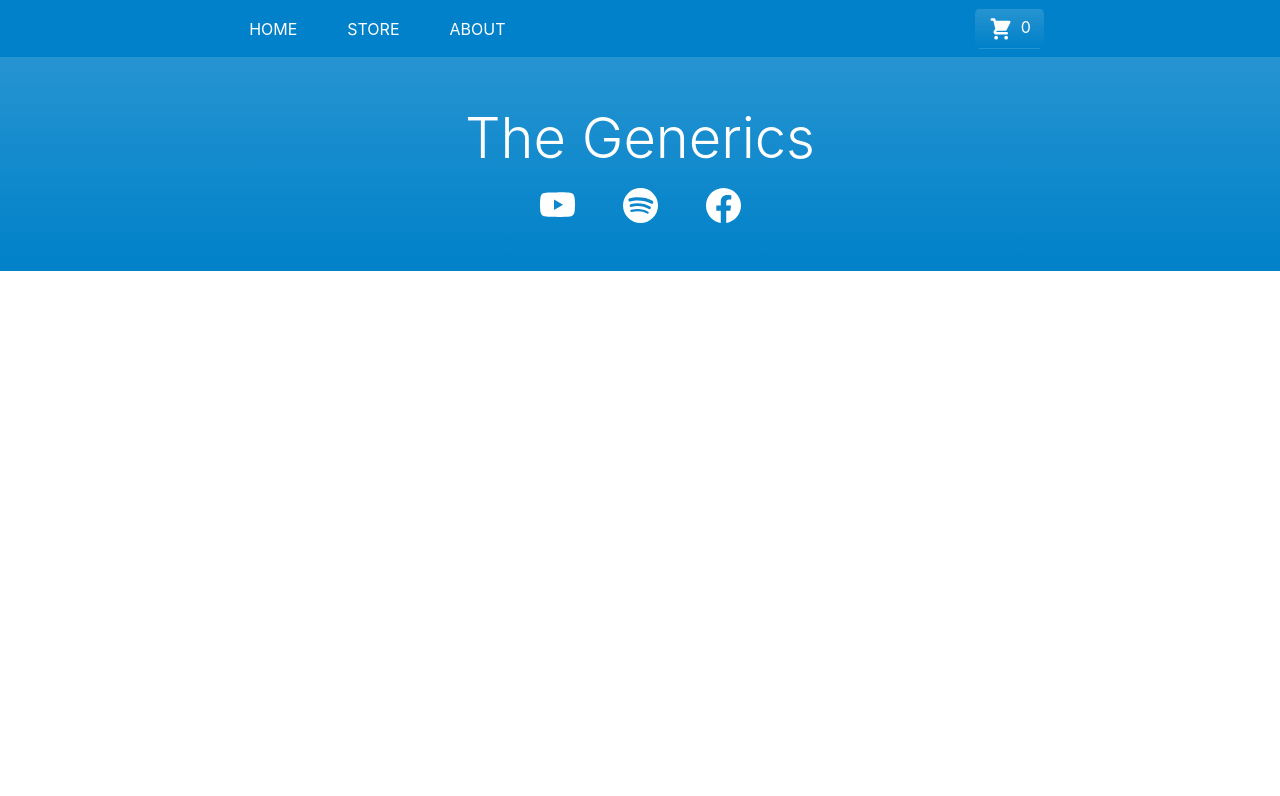
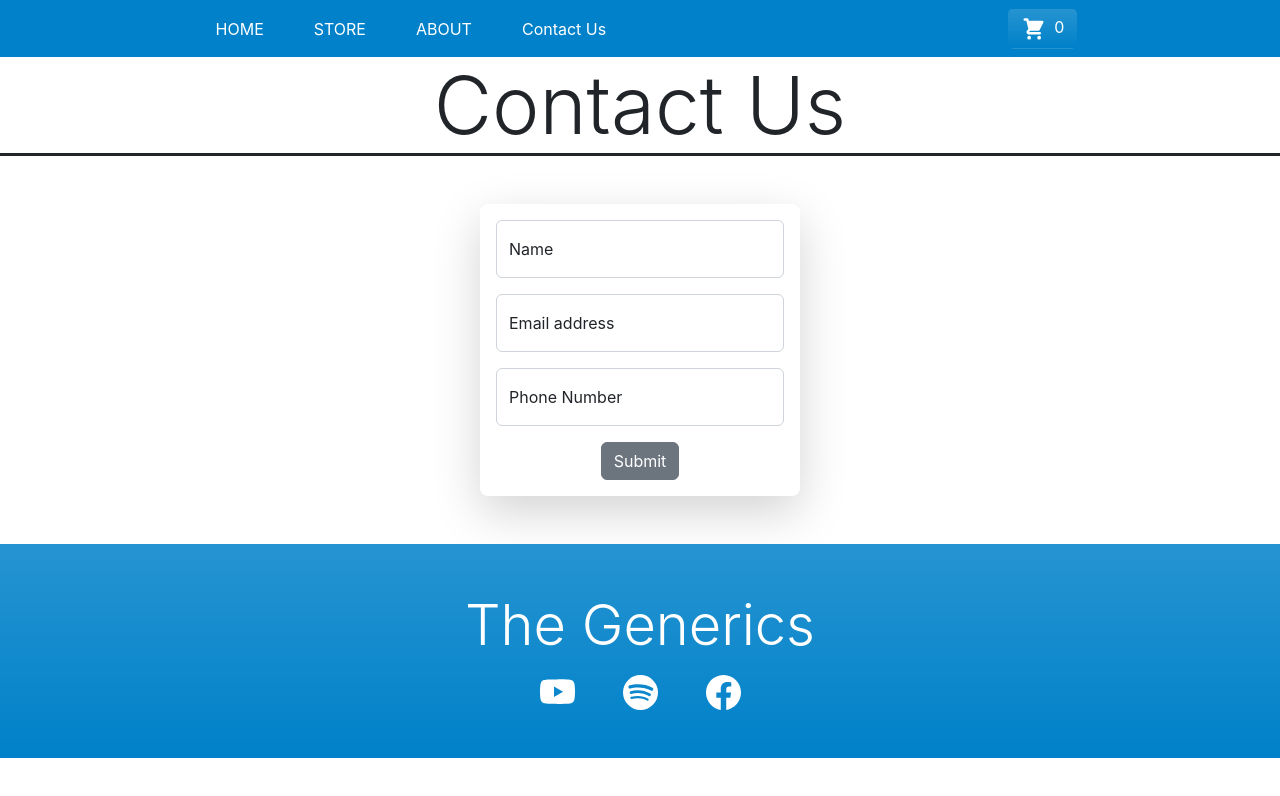
Before and after one commit to JaiminSheladiya/sharpener-practice, a React (Create React App) app in the folder e-commerce-website/: page /ContactUs in a window 1280 px wide. Shown: the top 796 px of the page. Built offline with nearby package versions, Linux system fonts and the light colour scheme.

Commit message:
Adding Contact US Page

```diff
--- a/e-commerce-website/package.json
+++ b/e-commerce-website/package.json
@@ -6,6 +6,7 @@
     "@testing-library/jest-dom": "^5.16.5",
     "@testing-library/react": "^13.4.0",
     "@testing-library/user-event": "^13.5.0",
+    "axios": "^1.2.2",
     "bootstrap": "^5.2.3",
     "react": "^18.2.0",
     "react-bootstrap": "^2.7.0",
--- a/e-commerce-website/src/components/Header/Header.jsx
+++ b/e-commerce-website/src/components/Header/Header.jsx
@@ -24,6 +24,11 @@ const Header = () => {
               ABOUT
             </Link>
           </button>
+          <button className=" btn text-white">
+            <Link to="/ContactUs" id="link">
+              Contact Us
+            </Link>
+          </button>
         </div>
         <div
           onClick={() => setShow(true)}
--- a/e-commerce-website/src/components/Pages/AllRoutes.jsx
+++ b/e-commerce-website/src/components/Pages/AllRoutes.jsx
@@ -1,6 +1,7 @@
 import React from 'react'
 import { Route, Routes } from 'react-router-dom'
 import About from './About';
+import ContactUs from './ContactUs';
 import Home from './Home';
 import Store from './Store'
 
@@ -11,6 +12,7 @@ const AllRoutes = () => {
         <Route path="/" element={<Home />} />
         <Route path="/store" element={<Store />} />
         <Route path="/about" element={<About />} />
+        <Route path="/ContactUs" element={<ContactUs />} />
       </Routes>
     </div>
   );
--- /dev/null
+++ b/e-commerce-website/src/components/Pages/ContactUs.jsx
@@ -0,0 +1,68 @@
+import React, { useState } from 'react'
+import axios from 'axios'
+const ContactUs = () => {
+
+   const [userData, setUserData] = useState({ name: '', email: '', phoneNumber: '' })
+
+  const handleChange = (e) => {
+    const { placeholder, value } = e.target
+    setUserData({ ...userData, [placeholder]: value })
+    // console.log(userData)
+  }
+  const handleSubmit = async (e) => {
+    e.preventDefault()
+
+    // console.log(userData)
+    await axios.post("https://react-http-8f419-default-rtdb.firebaseio.com/ecom-users.json",userData);
+  document.querySelector('form').reset()
+  }
+
+  return (
+    <>
+      <h1 className="display-1 border-bottom border-3 border-dark">
+        Contact Us
+      </h1>
+      <form
+        onSubmit={handleSubmit}
+        className="form m-auto my-5 w-25 p-3 shadow-lg rounded-3"
+      >
+        <div className=" form-floating mb-3">
+          <input
+            type="text"
+            placeholder="name"
+            className="form-control"
+            onChange={handleChange}
+            required
+          />
+          <label>Name</label>
+        </div>
+
+        <div className=" form-floating mb-3">
+          <input
+            type="email"
+            className="form-control"
+            onChange={handleChange}
+            placeholder="email"
+            required
+          />
+          <label>Email address</label>
+        </div>
+
+        <div className=" form-floating mb-3">
+          <input
+            type="number"
+            className="form-control"
+            onChange={handleChange}
+            placeholder="phoneNumber"
+            required
+          />
+          <label>Phone Number</label>
+        </div>
+
+        <input type="submit" className=" btn btn-secondary" />
+      </form>
+    </>
+  );
+}
+
+export default ContactUs
```
Also changed, not shown: 1 other file (tests, documents, lock files or other folders).
